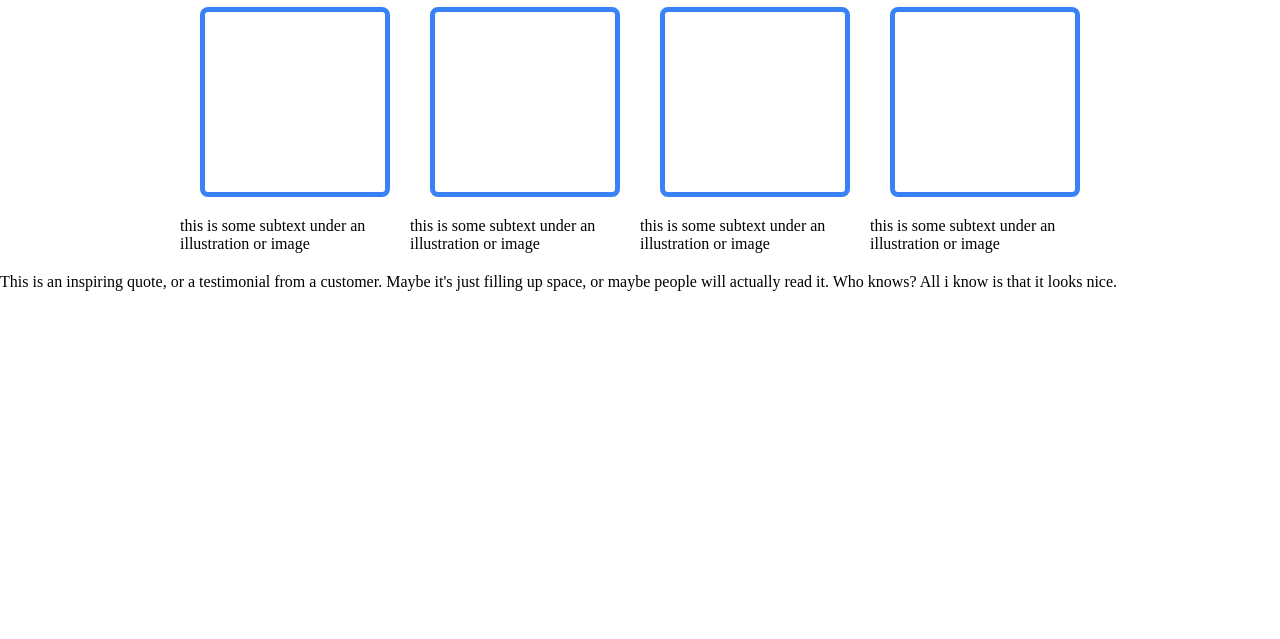
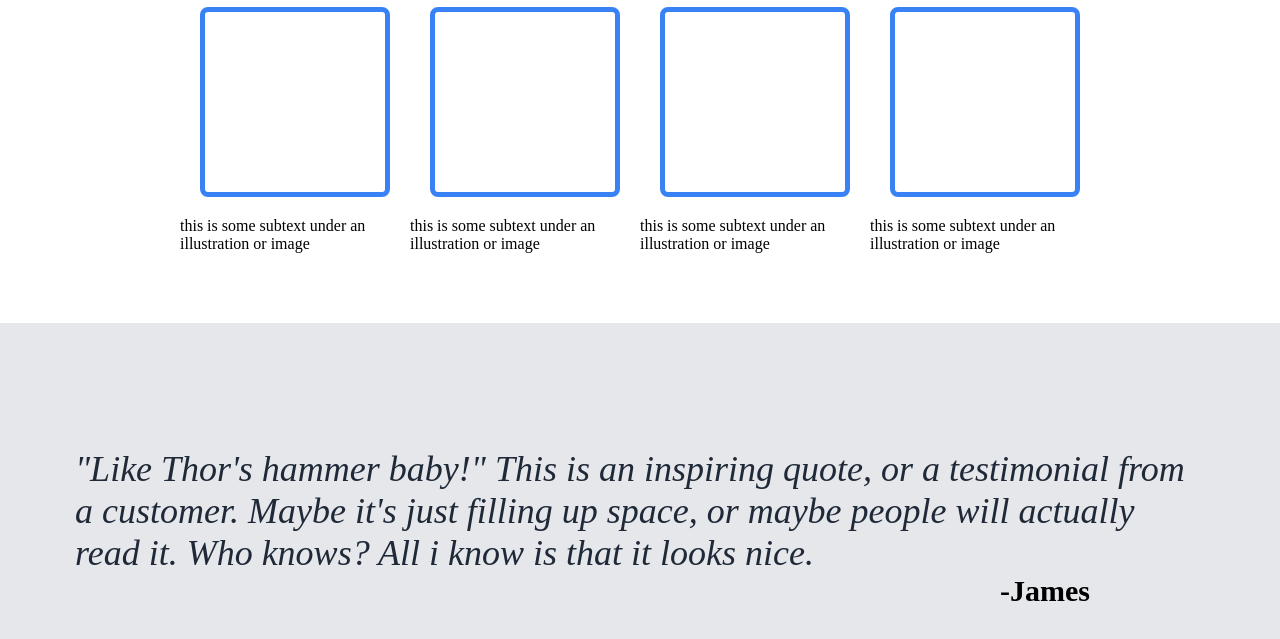
Before and after one commit to DevonRem/Landing_Page, a plain HTML site: page index.html in a window 1280 px wide. Shown: the part 659-1298 px from the top of the page. Before the commit the page ends 950 px from the top, so only its background shows below. Drawn offline with Linux system fonts and the light colour scheme.

Commit message:
Finish quote section

```diff
--- a/index.html
+++ b/index.html
@@ -48,10 +48,14 @@
         </div>
     </div>
 
-    <div class="quote">
-        This is an inspiring quote, or a testimonial from a customer. Maybe it's just filling up space, or maybe people will actually read it. Who knows? All i know is that it looks nice.
+    <div class="quotesection">
+        <div class="quote">
+            <em>"Like Thor's hammer baby!" This is an inspiring quote, or a testimonial from a customer. Maybe it's just filling up space, or maybe people will actually read it. Who knows? All i know is that it looks nice.</em>
+        </div>
     </div>
-
+    <div class="quoter">
+        <strong>-James</strong>
+    </div>
 
 </body>
 </html>
--- a/style.css
+++ b/style.css
@@ -114,3 +114,27 @@ button {
 .itext {
     max-width: 200px;
 }
+
+.quote {
+    margin-top: 50px;
+
+    font-size: 36px;
+    color: #1F2937;
+}
+
+.quoter {
+    font-size: 30px;
+    padding-left: 1000px;
+    background-color: #E5E7EB;
+    padding-bottom: 75px;
+}
+
+.quotesection {
+    margin-top: 50px;
+    display: flex;
+    background-color: #E5E7EB;
+    flex-direction: column;
+    justify-content: center;
+    align-items: center;
+    padding: 75px 75px 0px 75px;
+}
```
